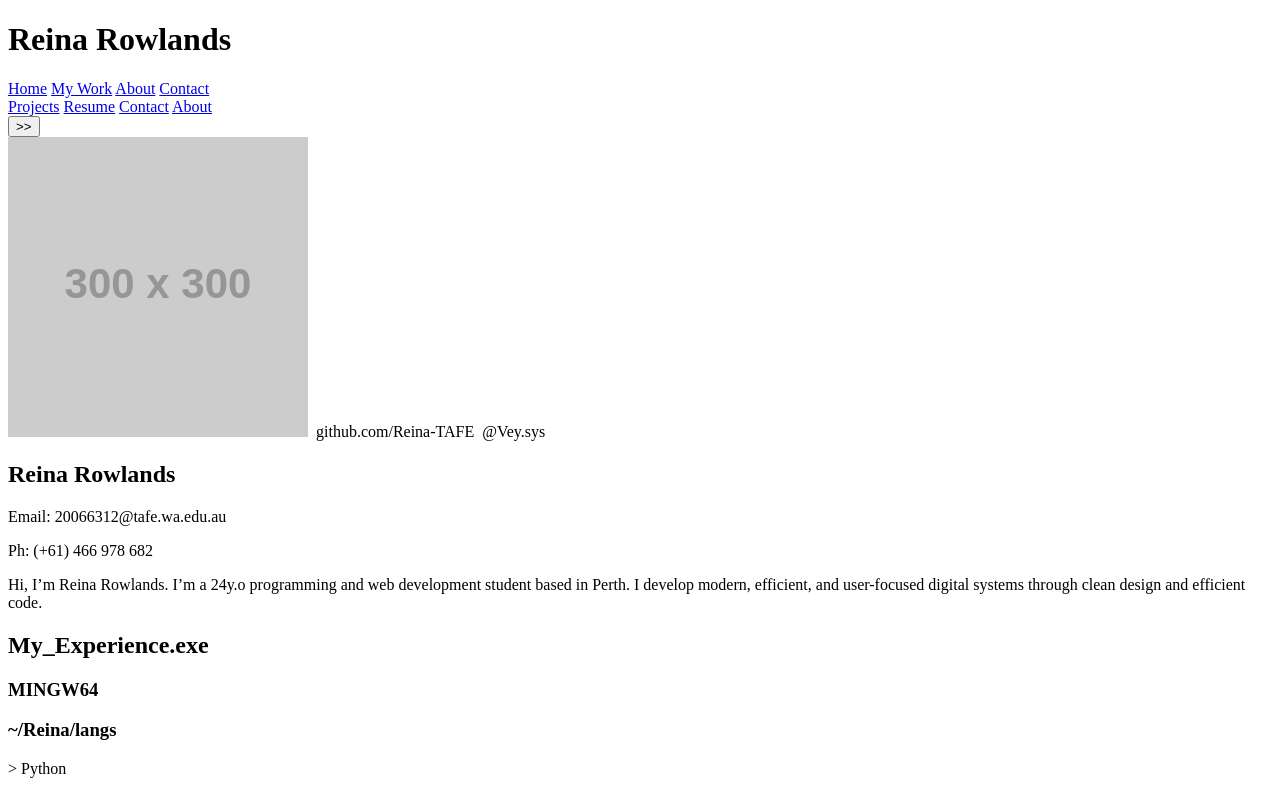
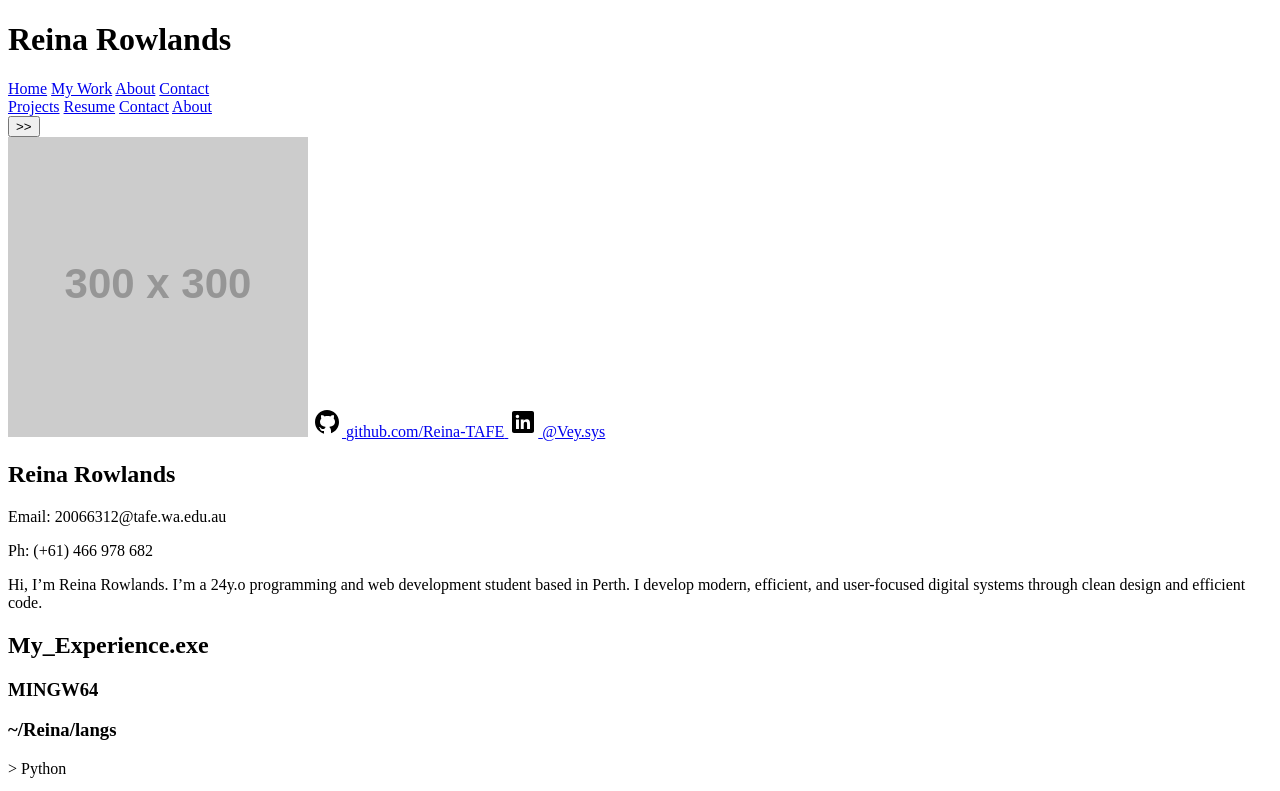
Before and after one commit to Reina-TAFE/AT3-Final-Project, a plain HTML site: page resume.html in a window 1280 px wide. Shown: the top 791 px of the page. Drawn offline with Linux system fonts and the light colour scheme; placeholder pictures from the web are drawn by us.

Commit message:
feat(Resume Page): Add icons and redirects for social media links

```diff
--- a/resume.html
+++ b/resume.html
@@ -28,12 +28,12 @@
         <article id="profile">
             <section>
                 <img src="https://www.placeholder.com/300x300" alt="profile image">
-                <a>
-                    <img src="" alt=""/>
+                <a href="https://github.com/Reina-TAFE">
+                    <img src="assets/img/github-icon.svg" alt="Github"/>
                     <label>github.com/Reina-TAFE</label>
                 </a>
-                <a>
-                    <img src="" alt=""/>
+                <a href="https://www.linkedin.com/in/reina-marie-rowlands-568b62233/">
+                    <img src="assets/img/linkedin-icon.svg" alt="LinkedIn"/>
                     <label>@Vey.sys</label>
                 </a>
             </section>
```
